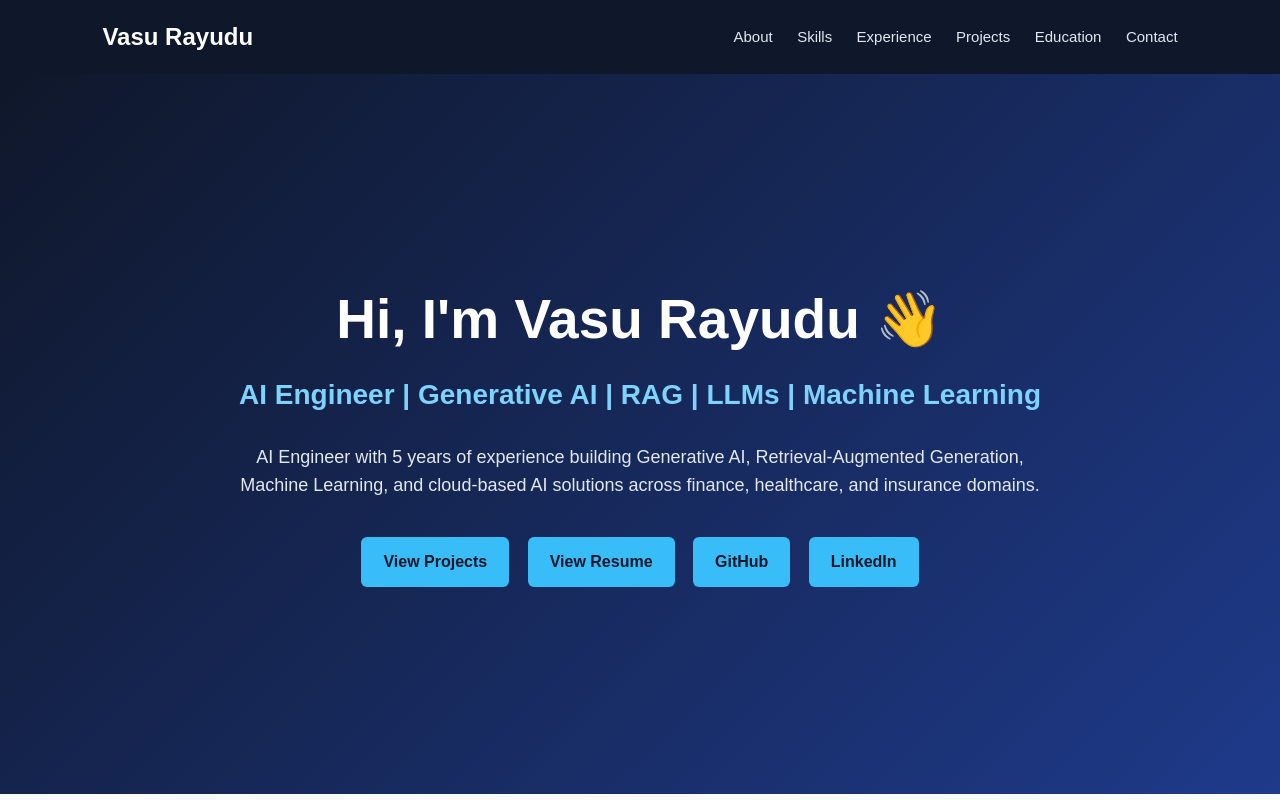
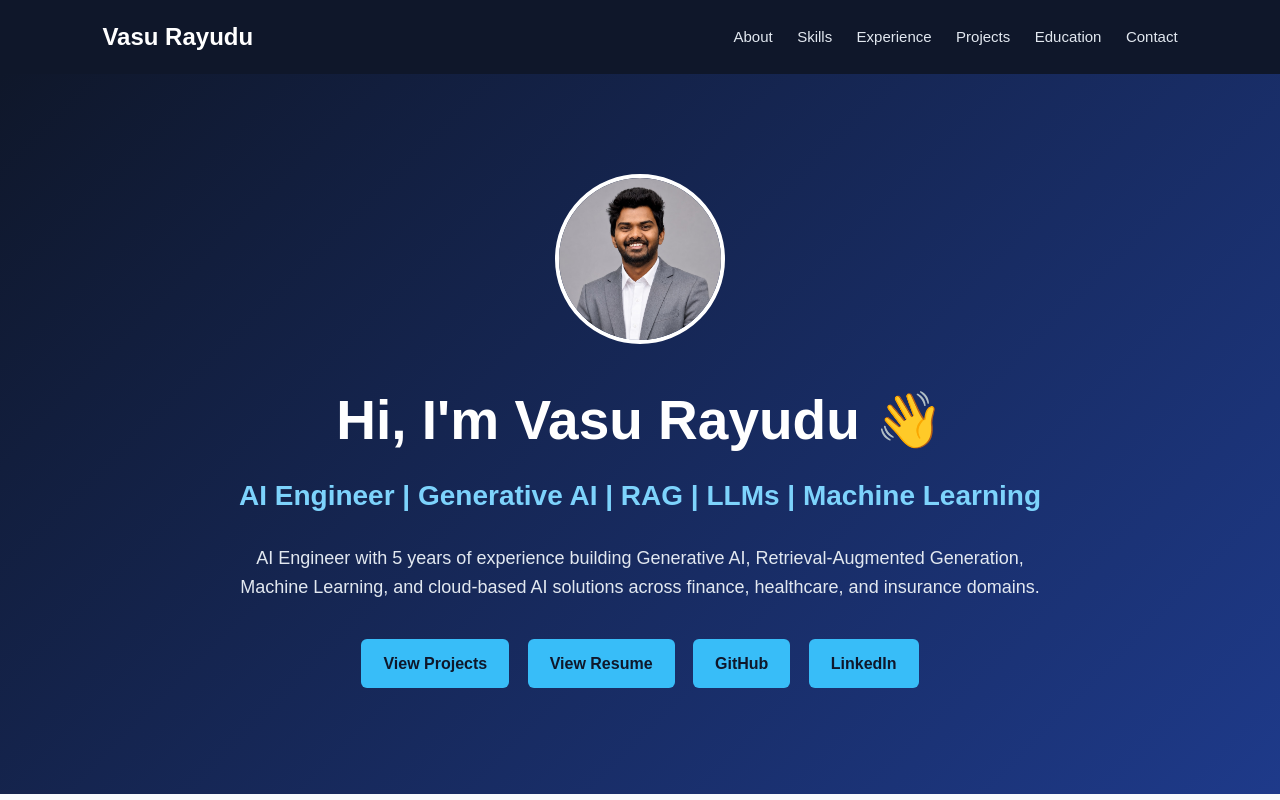
Before and after one commit to vasurayudu023-del/vasurayudu023-del.github.io, a plain HTML site: page index.html in a window 1280 px wide. Shown: the top 800 px of the page. Drawn offline with Linux system fonts and the light colour scheme.

Commit message:
index.html

```diff
--- a/index.html
+++ b/index.html
@@ -7,6 +7,14 @@
     <title>Vasu Rayudu | AI Engineer</title>
 
     <style>
+        .profile-photo {
+    width: 170px;
+    height: 170px;
+    border-radius: 50%;
+    object-fit: cover;
+    margin-bottom: 25px;
+    border: 4px solid white;
+}
         * {
             margin: 0;
             padding: 0;
@@ -258,6 +266,10 @@
 <section class="hero">
 
     <div class="hero-content">
+
+        <img src="vasu-photo.jpg"
+     alt="Vasu Rayudu"
+     class="profile-photo">
 
         <h1>Hi, I'm Vasu Rayudu 👋</h1>
 
```
